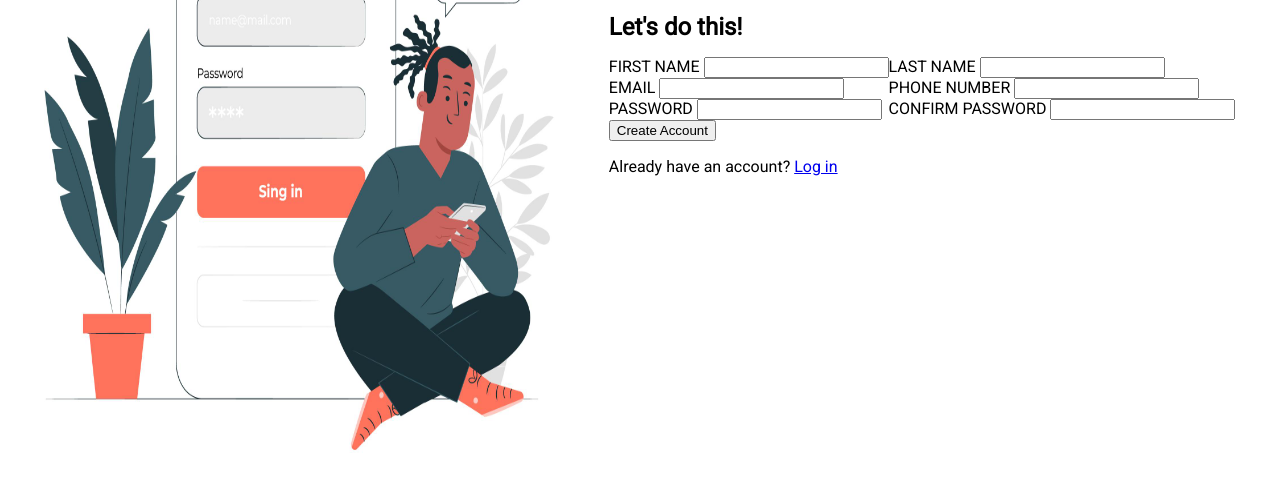
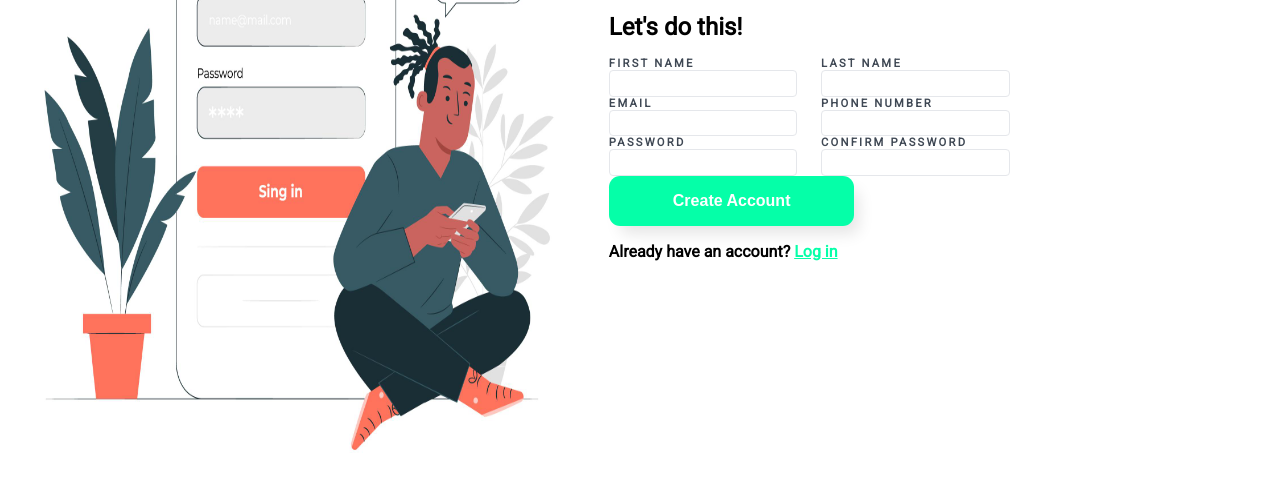
Before and after one commit to felpoio/Formulario-de-Cadastro, a plain HTML site: page index.html in a window 1280 px wide. Shown: the part 323-812 px from the top of the page. Drawn offline with Linux system fonts and the light colour scheme.

Commit message:
Update index.html and styles.css

```diff
--- a/styles.css
+++ b/styles.css
@@ -26,8 +26,47 @@ form, p, h1 {
 
 form {
     display: flex;
+    font-size: 0.7rem;
+    font-weight: lighter;
+    color: #3F4854;
+}
+
+label {
+    letter-spacing: 0.2em;
+    font-weight: bold;
+}
+
+input {
+    padding: 0.3rem;
+    border: 1.5px solid #E5E7EB;
+    border-radius: 0.3em;
+}
+
+a {
+    color: #05FFA8;
+}
+
+p {
+    font-weight: bold;
+}
+
+button {
+    background-color: #05FFA8;
+    width: max-content;
+    font-size: 1rem;
+    font-weight: bold;
+    border: 0;
+    border-radius: 0.7em;
+    color: white;
+    padding: 1em 4em;
+    cursor: pointer;
+    box-shadow: 8px 11px 15px -3px rgba(0,0,0,0.1);
 }
 
 #container {
     display: flex;
 }
+
+#left, #right {
+    max-width: 32%;
+}
```
Also changed, not shown: index.html (line endings or trailing spaces).
